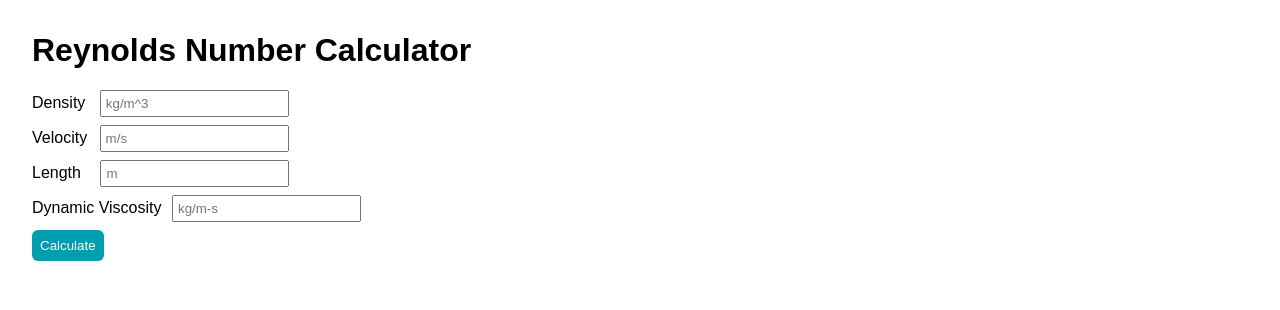
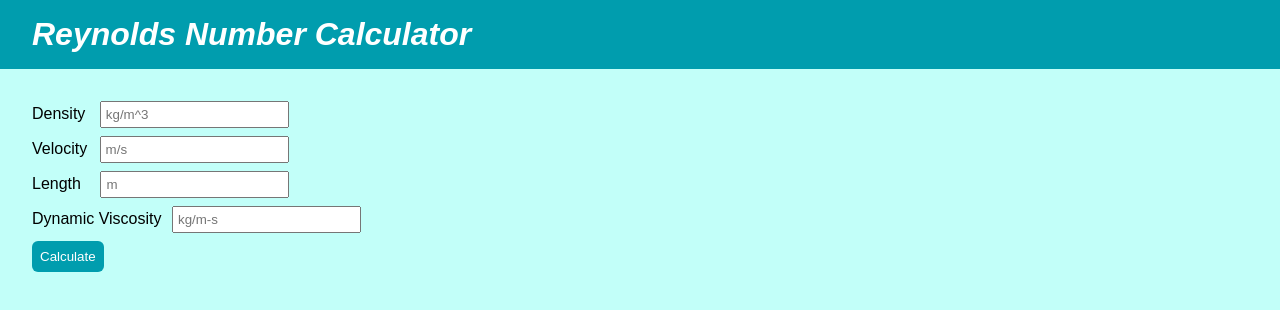
Before and after one commit to Rayato159/reynolds-number-app, a plain HTML site: page index.html in a window 1280 px wide. Drawn offline with Linux system fonts and the light colour scheme.

Commit message:
complete

```diff
--- a/index.html
+++ b/index.html
@@ -8,9 +8,11 @@
     <link rel="stylesheet" href="./stylesheet.css">
 </head>
 <body>
-    <h1>Reynolds Number Calculator</h1>
+    <div class="navbar">
+        <h1><i>Reynolds Number Calculator</i></h1>
+    </div>
     <div class="container">
-        <form id="reynolds-form">
+        <form id="reynolds-form" autocomplete="off">
             <div class="form-input">
                 <label>Density</label>
                 <input id="density" type="text" placeholder="kg/m^3">
@@ -35,6 +37,9 @@
                 <label>Result</label>
                 <input id="reynolds-result">
             </div>
+            <div class="result-item">
+                <p style="margin-top: 0.5em;">This project was created by HashTable48</p>
+            </div>
         </div>
 
         <div class="error">
@@ -45,7 +50,6 @@
             Loading...
         </div>
     </div>
-
     <script src="./app.js"></script>
 </body>
 </html>
--- a/stylesheet.css
+++ b/stylesheet.css
@@ -1,6 +1,23 @@
 body {
     font-family: Arial;
-    margin: 2em;
+    margin: 0;
+    background-color: #C2FFF9;
+}
+
+.navbar {
+    margin: 0 0 2em 0;
+    background-color: #009DAE;
+    overflow: hidden;
+}
+
+.navbar h1 {
+    margin: 0 0 0 0.5em;
+    padding: 0.5em;
+    color: #FFFFFF;
+}
+
+.container {
+    margin: 0 0 0 2em;
 }
 
 .form-input {
```
